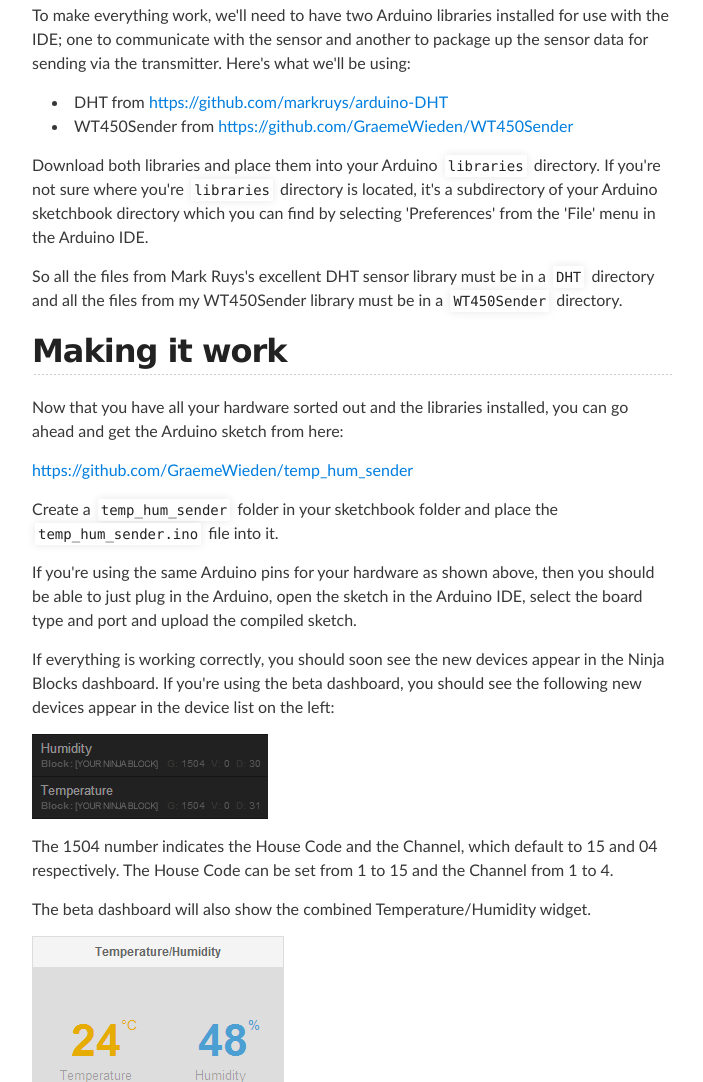
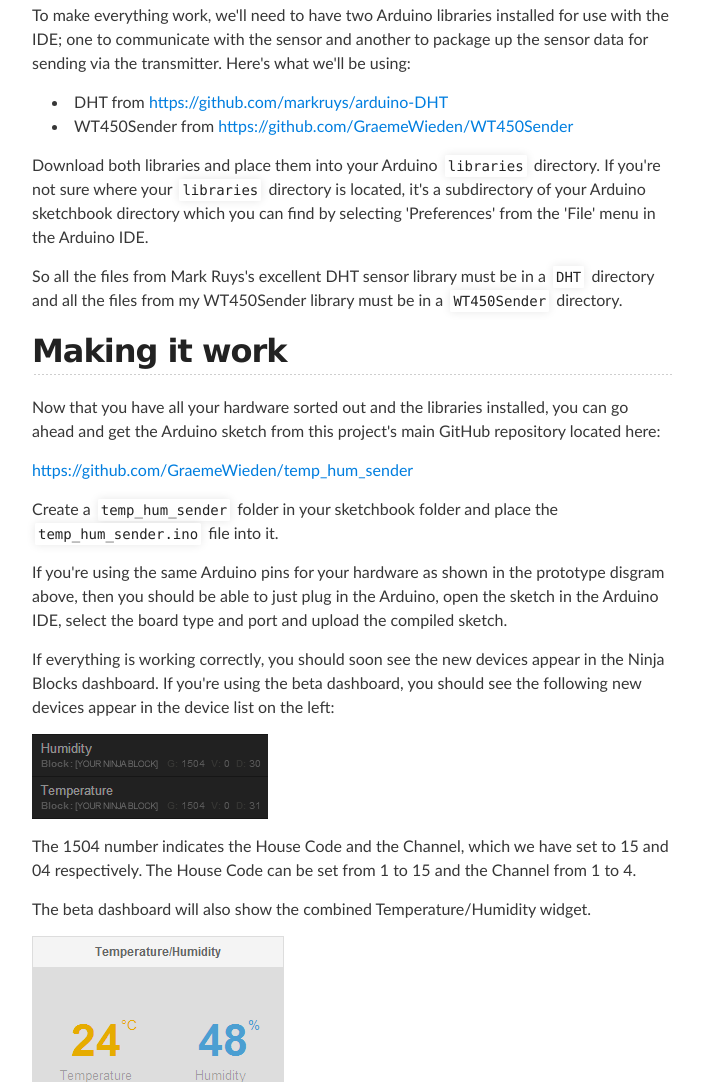
Before and after one commit to GraemeWieden/temp_hum_sender, a plain HTML site: page index.html in a window 1280 px wide. Shown: the part 3355-4437 px from the top of the page, without its empty margins (288-991 px from the left). Drawn offline with Linux system fonts and the light colour scheme.

Commit message:
page updates

```diff
--- a/index.html
+++ b/index.html
@@ -69,16 +69,16 @@ We typically use one quarter of the wavelength which works out to just over 17 c
 <li>WT450Sender from <a href="https://github.com/GraemeWieden/WT450Sender">https://github.com/GraemeWieden/WT450Sender</a>
 </li>
 </ul>
-<p>Download both libraries and place them into your  Arduino <code>libraries</code> directory. If you're not sure where you're <code>libraries</code> directory is located, it's a subdirectory of your Arduino sketchbook directory which you can find by selecting 'Preferences' from the 'File' menu in the Arduino IDE.</p>
+<p>Download both libraries and place them into your  Arduino <code>libraries</code> directory. If you're not sure where your <code>libraries</code> directory is located, it's a subdirectory of your Arduino sketchbook directory which you can find by selecting 'Preferences' from the 'File' menu in the Arduino IDE.</p>
 <p>So all the files from Mark Ruys's excellent DHT sensor library must be in a <code>DHT</code> directory and all the files from my WT450Sender library must be in a <code>WT450Sender</code> directory.</p>
 <h2>Making it work</h2>
-<p>Now that you have all your hardware sorted out and the libraries installed, you can go ahead and get the Arduino sketch from here:</p>
+<p>Now that you have all your hardware sorted out and the libraries installed, you can go ahead and get the Arduino sketch from this project's main GitHub repository located here:</p>
 <p><a href="https://github.com/GraemeWieden/temp_hum_sender">https://github.com/GraemeWieden/temp_hum_sender</a></p>
 <p> Create a <code>temp_hum_sender</code> folder in your sketchbook folder and place the <code>temp_hum_sender.ino</code> file into it.</p>
-<p>If you're using the same Arduino pins for your hardware as shown above, then you should be able to just plug in the Arduino, open the sketch in the Arduino IDE, select the board type and port and upload the compiled sketch. </p>
+<p>If you're using the same Arduino pins for your hardware as shown in the prototype disgram above, then you should be able to just plug in the Arduino, open the sketch in the Arduino IDE, select the board type and port and upload the compiled sketch. </p>
 <p>If everything is working correctly, you should soon see the new devices appear in the Ninja Blocks dashboard. If you're using the beta dashboard, you should see the following new devices appear in the device list on the left:</p>
 <p><img src="images/beta_dash01.png" width="236" height="85"></p>
-<p>The 1504 number indicates the House Code and the Channel, which default to 15 and 04 respectively. The House Code can be set from 1 to 15 and the Channel from 1 to 4.</p>
+<p>The 1504 number indicates the House Code and the Channel, which we have set to 15 and 04 respectively. The House Code can be set from 1 to 15 and the Channel from 1 to 4.</p>
 <p>The beta dashboard will also show the combined Temperature/Humidity widget.</p>
 <p><img src="images/beta_dash02.png" width="252" height="212"></p>
 <h2>The Arduino Sketch</h2>
```
